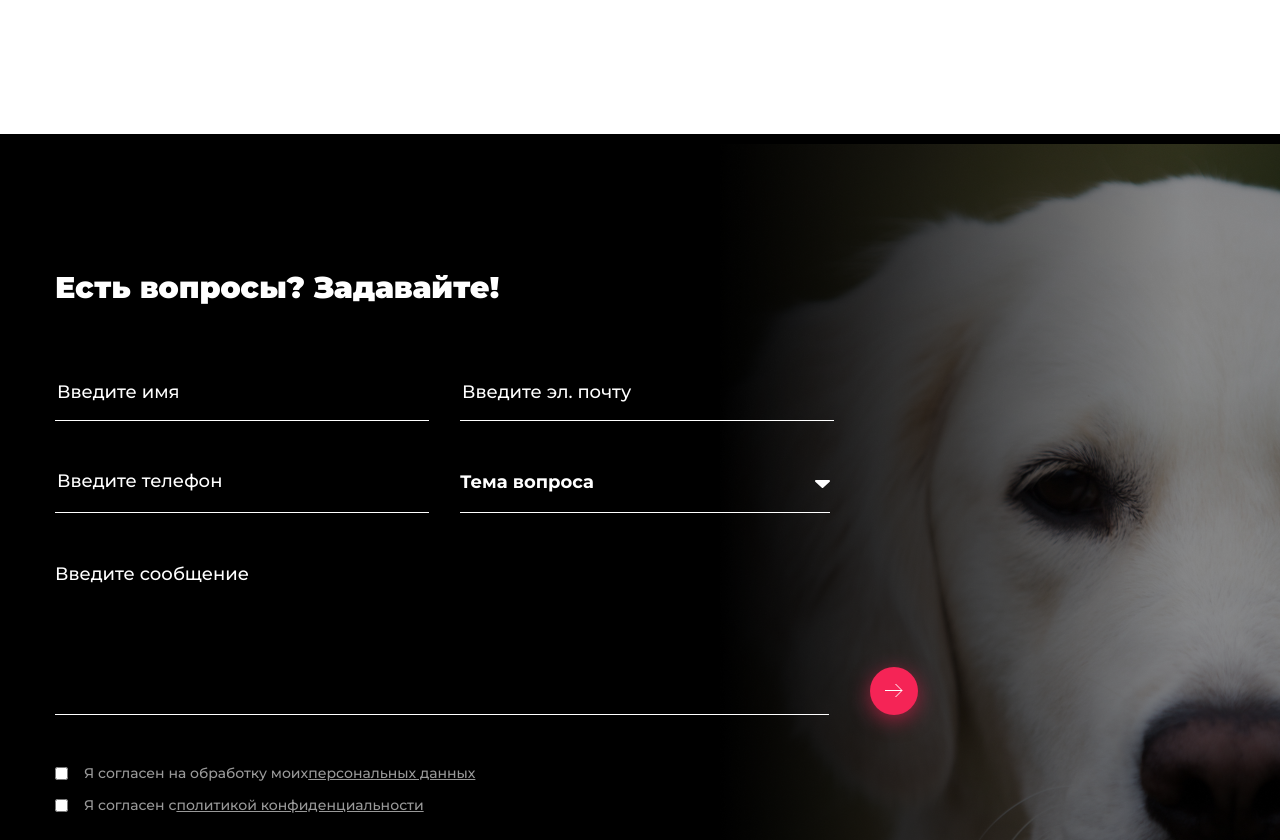
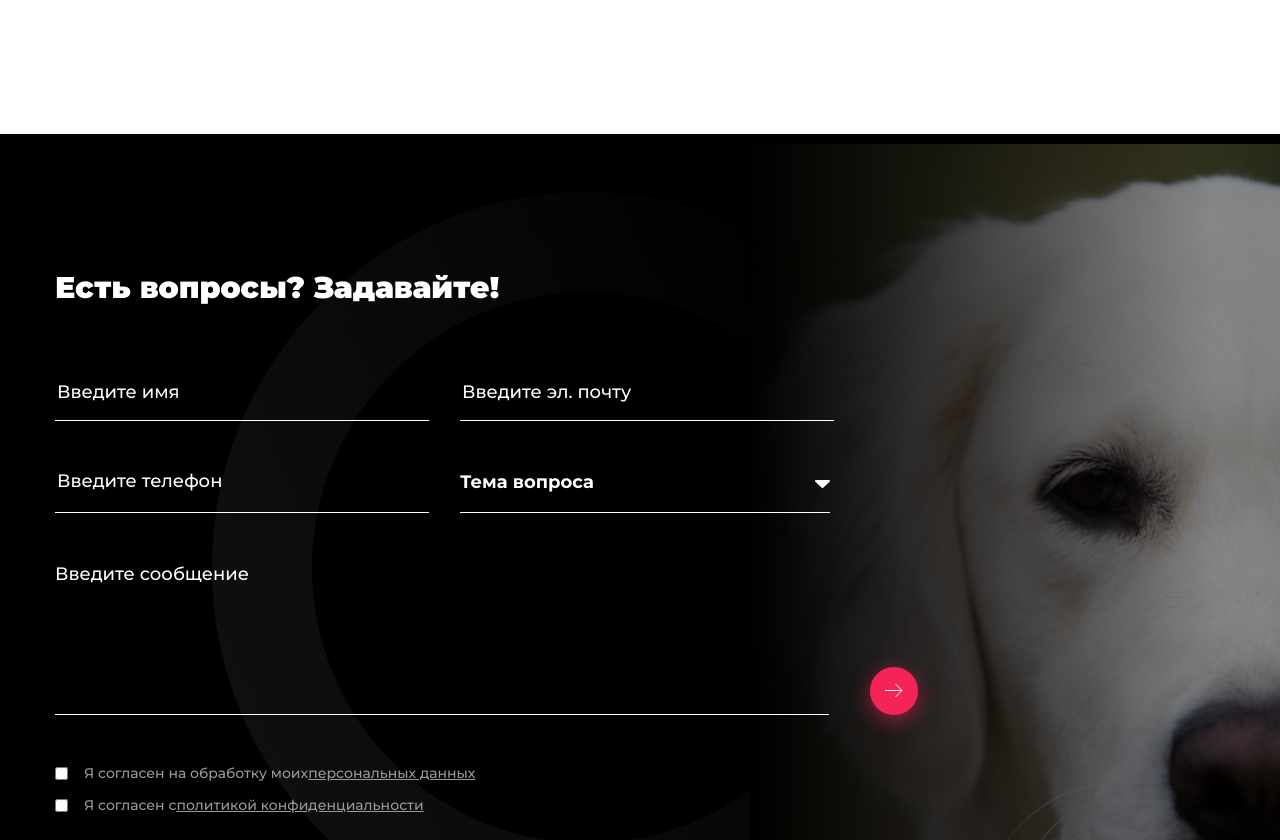
Before and after one commit to ReNegade322/Happy-pet, a website: page index.html in a window 1280 px wide. Shown: the part 3840-4680 px from the top of the page. Drawn offline with Linux system fonts and the light colour scheme.

Commit message:
add circle on bg

```diff
--- a/index.html
+++ b/index.html
@@ -303,8 +303,9 @@
 
 
         <!-- Form -->
-        <section class="form--section">
-            <div class="form__content">
+        <div class="footer__bg--circle">
+            <section class="form--section">
+                <div class="form__content">
                 <h2 class="section--title white">Есть вопросы? Задавайте!</h2>
                 <div class="form">
                     <div class="form__row">
@@ -347,7 +348,8 @@
                     </div>
                 </div>
             </div>
-        </section>
+            </section>
+        </div>
     </main>
 
     <!-- Footer -->
--- a/styles/layouts/_form.scss
+++ b/styles/layouts/_form.scss
@@ -1,5 +1,4 @@
 .form--section{
-    background-color: black;
     padding: 135px 0 172px;
     margin-top: 145px;
 
@@ -89,6 +88,15 @@
 .form--section{
     background-image: url(../assets/img/footer--dog.png);
     background-repeat: no-repeat;
-    background-position:100%;
+    background-position:104%;
 
 }
+
+
+.footer__bg--circle{
+    background-color: black;
+    height: 100%;
+    background-image: url(../assets/img/form__bg.png);
+    background-repeat: no-repeat;
+    background-position:40% 50%;
+}
```
Also changed, not shown: css/main.css, styles/layouts/_footer.scss (line endings or trailing spaces).
